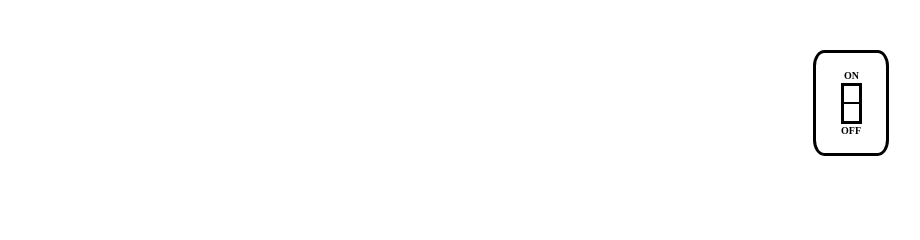
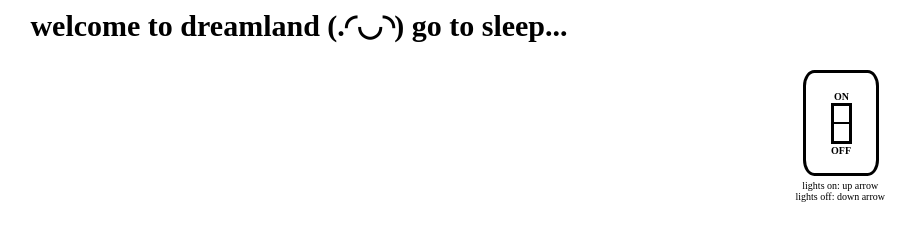
Before and after one commit to oliviakim02/lightswitch, a plain HTML site: page index.html in a window 1280 px wide. Shown: the whole page, without its empty margins (341-1261 px from the left). Drawn offline with Linux system fonts and the light colour scheme.

Commit message:
added headers

```diff
--- a/index.html
+++ b/index.html
@@ -4,8 +4,8 @@
     width: 70px;
     height: 100px;
     position: absolute;
-    top: 50px;
-    right: 50px;
+    top: 70px;
+    right: 60px;
     border: 3px solid black;
     border-radius: 15%;
   }
@@ -17,6 +17,7 @@
     top: 30px;
     right: -25px;
     border: 3px solid black;
+/*     background: linear-gradient(to bottom, #FFFFFF, #CDCDCD); */
   }
 
   .line {
@@ -32,7 +33,7 @@
     font-weight: bold;
     position: relative;
     right: -28px;
-    top: -24px
+    top: -23px
   }
 
   .off {
@@ -43,11 +44,30 @@
     top: 20px
   }
 
+  .header {
+    font-size: 30px;
+    font-weight: bold;
+    text-align: center;
+  }
 
+  .instructions {
+    font-size: 10px;
+    text-align: center;
+    position: absolute;
+    top: 180px;
+    right: 54px;
+  }
+
+  .sleeptext {
+    font-size: 50px;
+    text-align: center;
+    justify-content: center;
+    color: white;
+  }
 
 </style>
 
-
+<body>
 <div class="lightswitch">
   <div class="switch">
     <div class="line"></div>
@@ -55,3 +75,30 @@
   <div class="on">ON</div>
   <div class="off">OFF</div>
 </div>
+<div class="header">welcome to dreamland (.◜◡◝) go to sleep...</div>
+<div class="instructions">lights on: up arrow<br>lights off: down arrow</div>
+<div class="sleeptext">WAKE UP!!!</div>
+</body>
+
+<script>
+
+    function animate (event) {
+    if (event.key === 'ArrowUp') {
+      document.body.style.background = 'white'
+    } else if (event.key === 'ArrowDown') {
+      document.body.style.background = 'black'
+    }
+  }
+
+  function sleep (event) {
+    if (event.key === 'ArrowDown') {
+      document.body = 'sleeptext'
+    }
+  }
+
+  addEventListener('keydown', animate)
+  addEventListener('keydown', sleep)
+
+
+
+</script>
```
